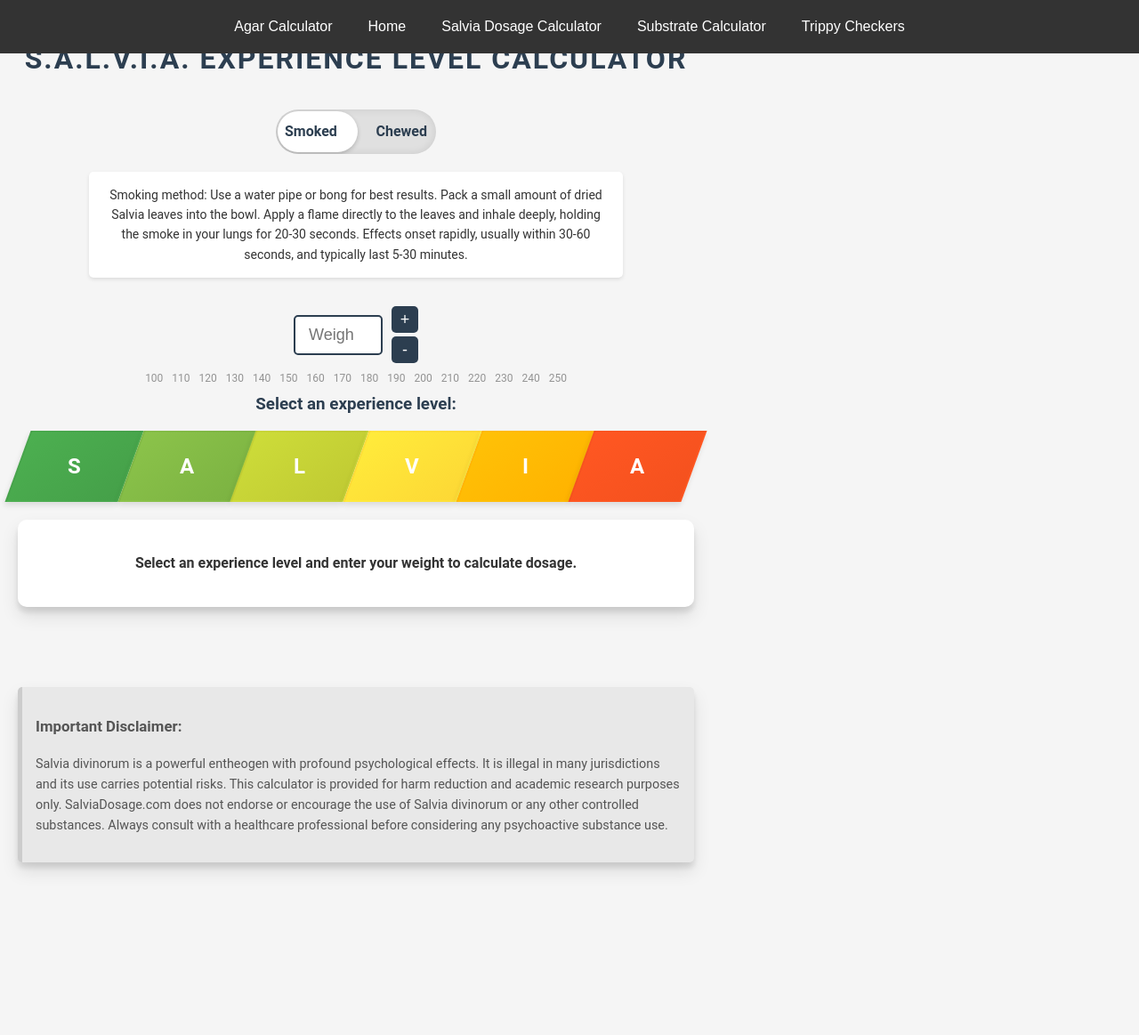
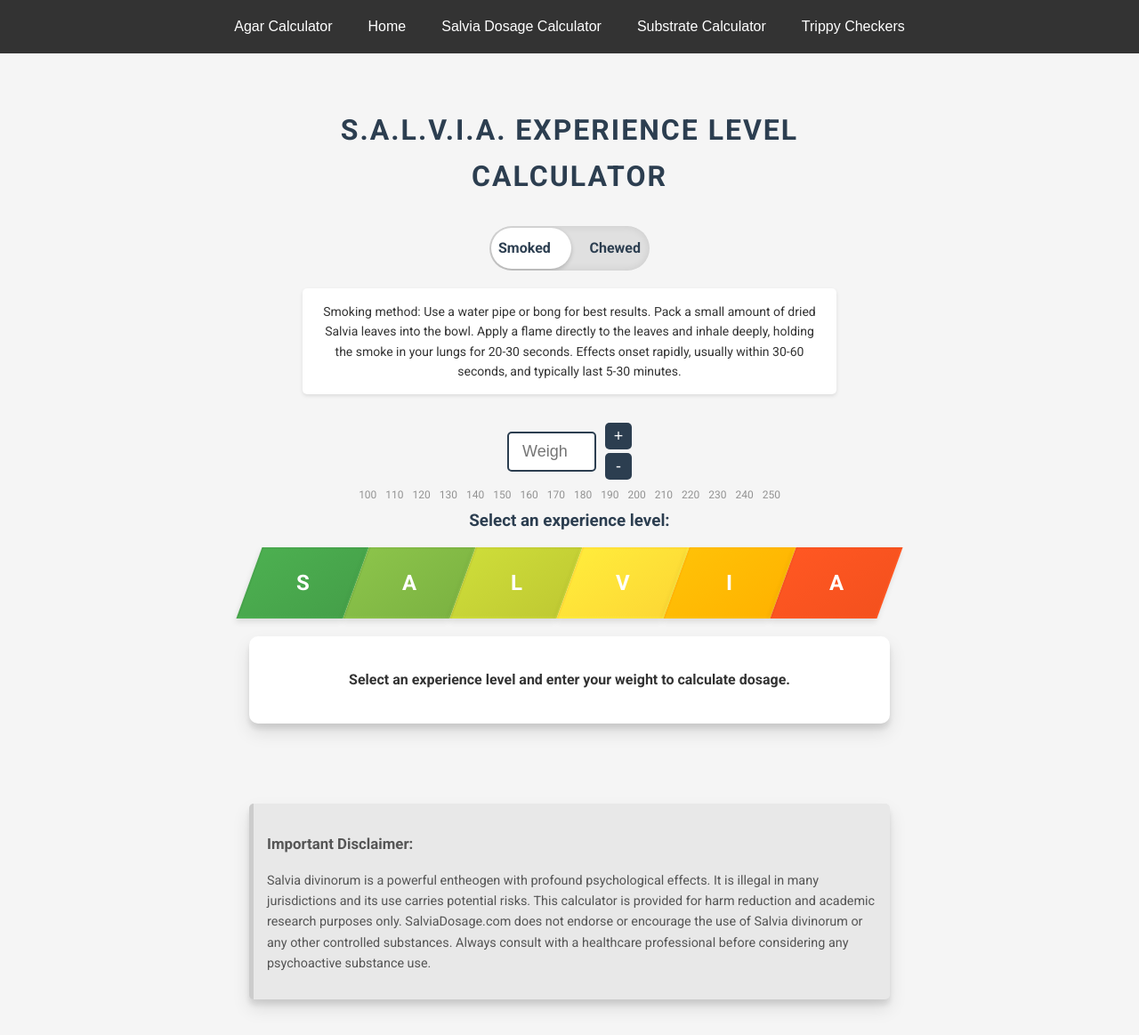
Before and after one commit to junovhs/pooltool, a Jekyll site: the page built from pages/salviadosage.html, in a window 1280 px wide. Shown: the whole page at 89% size. Built offline with Jekyll 4.4.1, drawn with Linux system fonts in a browser that asks for light colours.

Commit message:
Update salviadosage.html

```diff
--- a/pages/salviadosage.html
+++ b/pages/salviadosage.html
@@ -3,30 +3,7 @@ layout: default
 title: Salvia Dosage Calculator
 ---
 <html><head>
-
 <style>
-        body, html {
-        margin: 0;
-        padding: 0;
-        width: 100%;
-        overflow-x: hidden;
-    }
-    .content-wrapper {
-        width: 100%;
-        max-width: none;
-        padding: 0;
-        margin: 0;
-    }
-    .container {
-        width: 100%;
-        max-width: none;
-        padding: 20px;
-        box-sizing: border-box;
-    }
-    .centered-content {
-        max-width: 800px;
-        margin: 0 auto;
-    }
     @import url('https://fonts.googleapis.com/css2?family=Roboto:wght@400;700&display=swap');
 
     :root {
@@ -522,55 +499,8 @@ title: Salvia Dosage Calculator
     .level:hover::after {
         opacity: 1;
     }
-
-        body.salvia-page {
-        width: 100%;
-        overflow-x: hidden;
-        margin: 0;
-        padding: 0;
-    }
-    .salvia-page .content-wrapper,
-    .salvia-page main {
-        width: 100%;
-        max-width: none;
-        padding: 0;
-        margin: 0;
-    }
-    .salvia-page .container,
-    .salvia-page .row,
-    .salvia-page .col-md-12 {
-        width: 100%;
-        max-width: none;
-        padding: 0;
-        margin: 0;
-    }
-    /* Adjust the main content area to have some padding */
-    .salvia-page main {
-        padding: 20px;
-        box-sizing: border-box;
-    }
-    /* Ensure the toggle container and other elements don't overflow */
-    .salvia-page .toggle-container,
-    .salvia-page h1,
-    .salvia-page .disclaimer {
-        max-width: 100%;
-        box-sizing: border-box;
-    }
-
-    .salvia-page .container,
-.salvia-page .container-fluid {
-    width: 100%;
-    max-width: none;
-    padding-right: 0;
-    margin-right: 0;
-}
-
 </style>
-</head>
-<div class="container">
-    <div class="centered-content">
-<body>
-    <body class="salvia-page">
+</head><body>
 <h1>S.A.L.V.I.A. Experience Level Calculator</h1>
 
 <div class="toggle-container">
@@ -870,7 +800,4 @@ document.querySelectorAll('.weight-preset').forEach(preset => {
 updateMethodDescription();
 </script>
 
-</body>
-    </div>
-</div>
-</html>
+</body></html>
```
